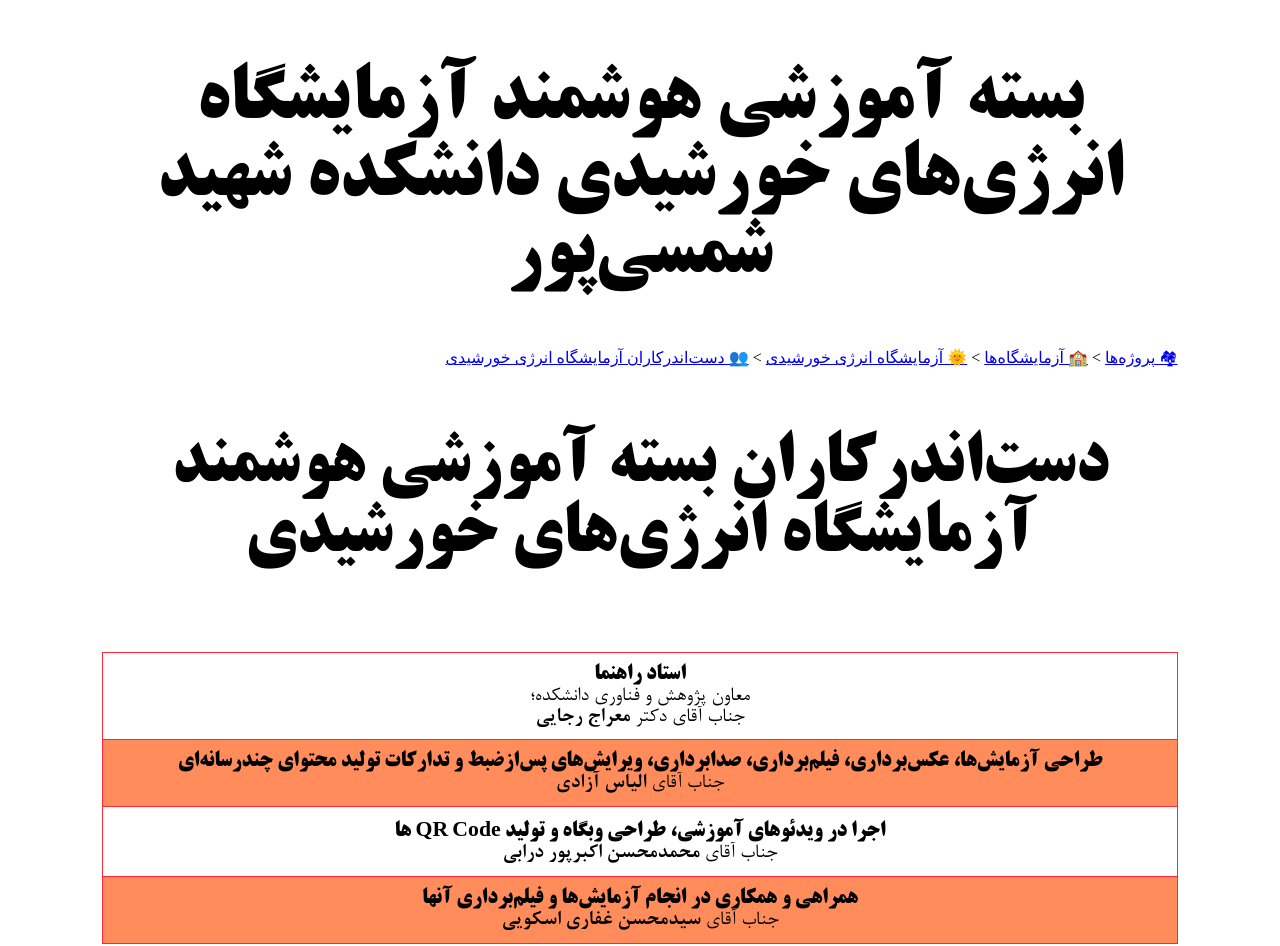
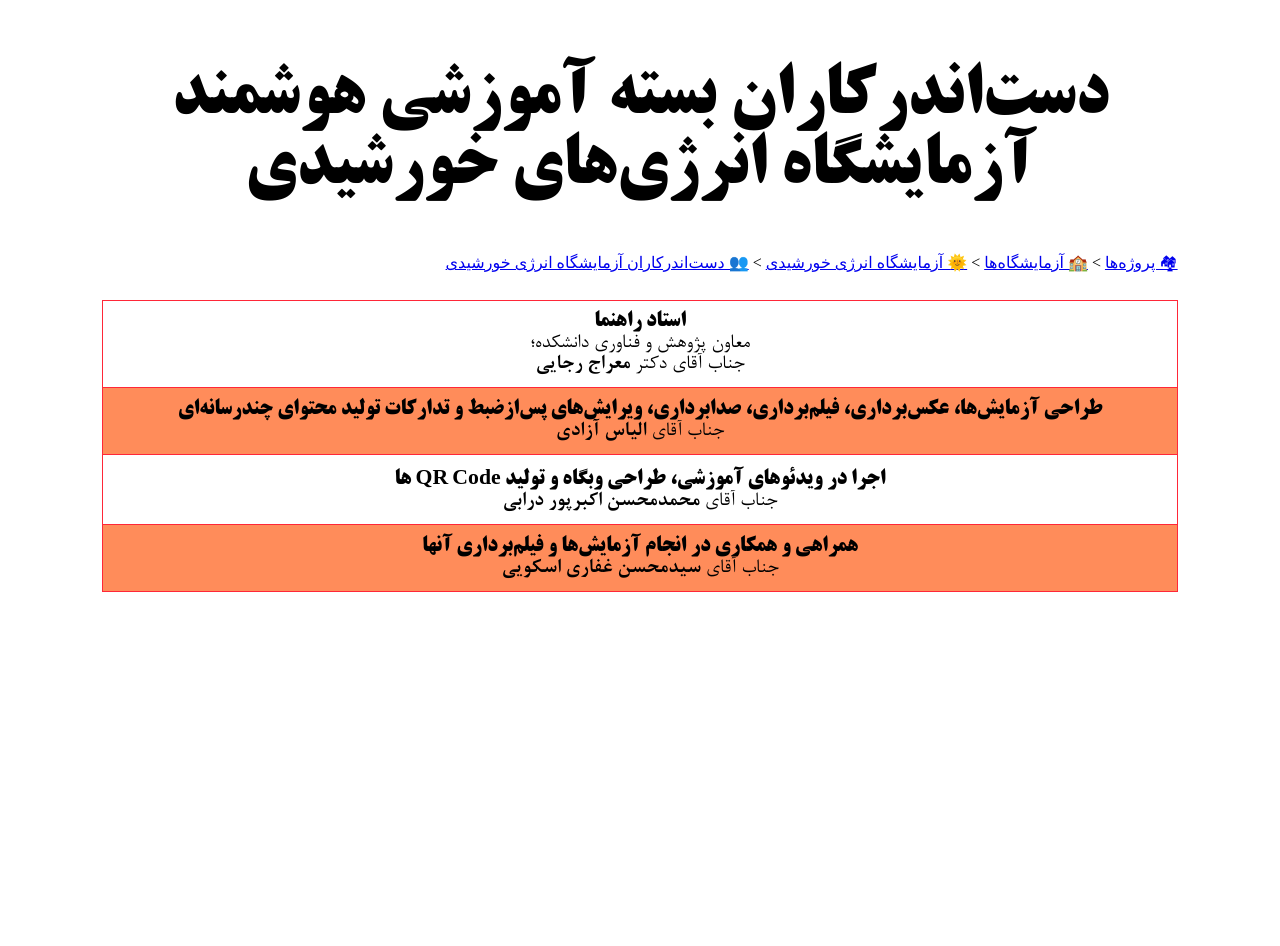
Before and after one commit to shamsipour-projects/ls, a plain HTML site: page original_content/staff.html in a window 1280 px wide. After the commit the page ends 800 px from the top, so only its background shows below. Drawn offline with Linux system fonts and the light colour scheme.

Commit message:
fixing duplicate headings of the staff page

```diff
--- a/original_content/staff.html
+++ b/original_content/staff.html
@@ -21,7 +21,7 @@
 </head>
 <body dir="rtl" align="right">
 <header>
-<h1 style="text-align: center; font-size: 6vmax;" class="fa-heading">بسته آموزشی هوشمند آزمایشگاه انرژی‌های خورشیدی دانشکده شهید شمسی‌پور</h1>
+<h1 style="text-align: center; font-size: 5.5vmax;" class="fa-heading">دست‌اندرکاران بسته آموزشی هوشمند آزمایشگاه انرژی‌های خورشیدی</h1>
 <nav>
   <a href="/index.html">🏘 پروژه‌ها</a> &gt
   <a href="/l/index.html">🏫 آزمایشگاه‌ها</a> &gt
@@ -30,7 +30,6 @@
 </nav>
 </header>
 <article>
-<h1 style="text-align: center; font-size: 5.5vmax;" class="fa-heading">دست‌اندرکاران بسته آموزشی هوشمند آزمایشگاه انرژی‌های خورشیدی</h1>
 <div style="max-width: 100%; overflow: auto;">
 <table>
   <tr>
```
